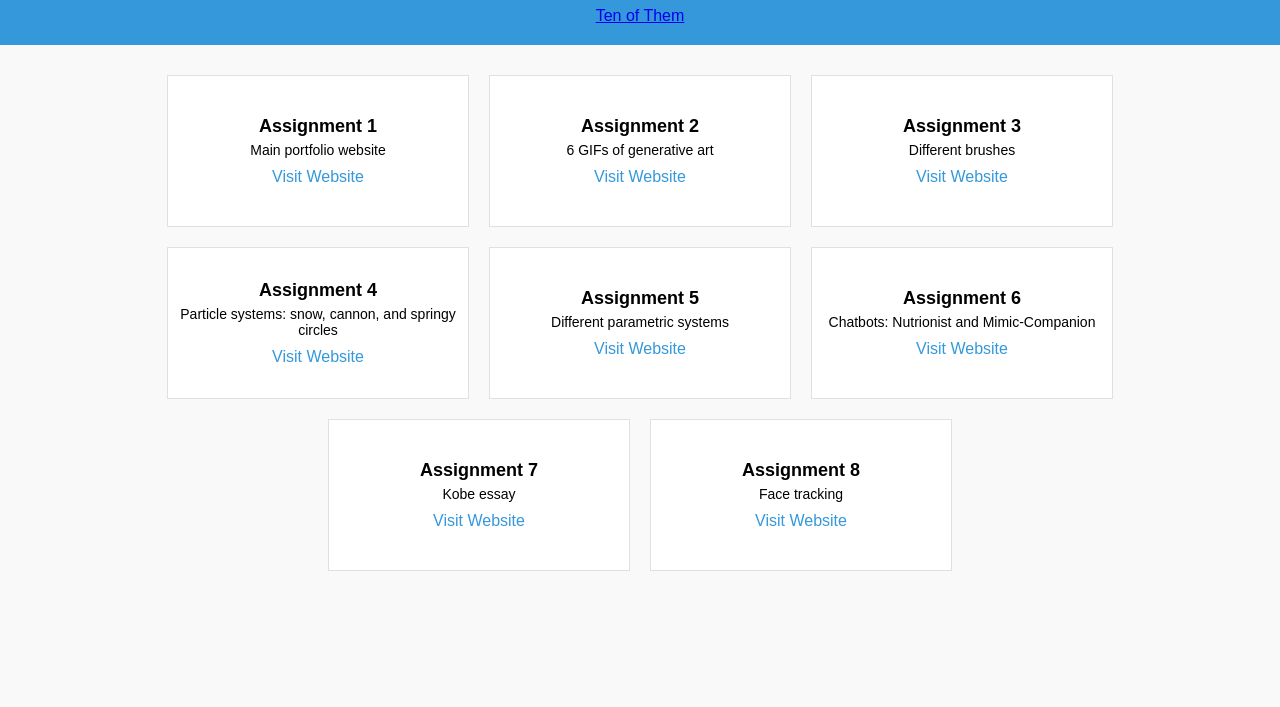
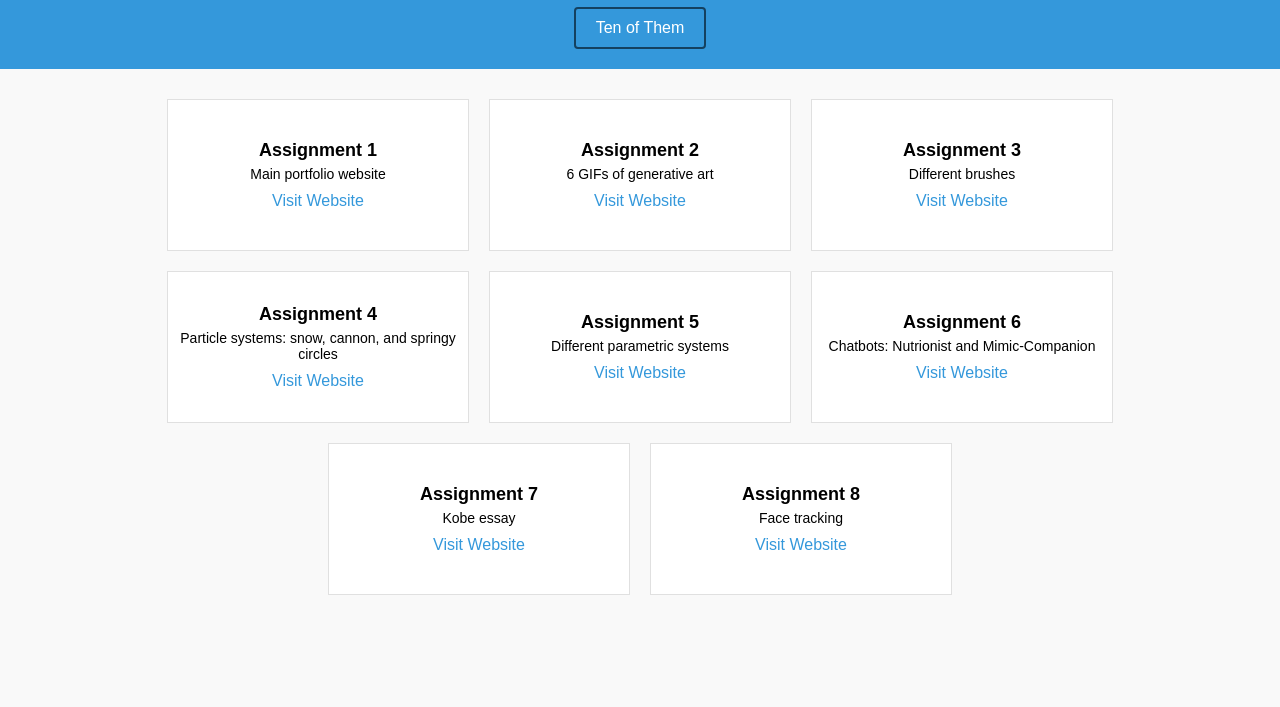
Before and after one commit to billyin0702/billyin0702.github.io, a plain HTML site: page archive/cs327/my_work.html in a window 1280 px wide. Shown: the part 93-800 px from the top of the page. Drawn offline with Linux system fonts and the light colour scheme; a script that the page names is missing.

Commit message:
Added cs327-ec-1 page 1

```diff
--- a/archive/cs327/my_work.html
+++ b/archive/cs327/my_work.html
@@ -10,7 +10,7 @@
 
   <header>
     <h1>Bill's CS327 Work</h1>
-    <a href="ten_of_them.html" class="ass-button">Ten of Them</a>
+    <a href="ten_of_them.html" class="port-button">Ten of Them</a>
   </header>
 
   <div class="links-container" id="linksContainer">
--- a/archive/cs327/style2.css
+++ b/archive/cs327/style2.css
@@ -63,3 +63,23 @@ header {
 .link:hover {
   color: #2980b9; /* Darker blue color on hover */
 }
+
+/* styles.css */
+
+.port-button {
+  display: inline-block;
+  padding: 10px 20px;
+  font-size: 16px;
+  text-align: center;
+  text-decoration: none;
+  color: #ffffff; /* White text color */
+  background-color: #3498db; /* Blue background color */
+  border: 2px solid #144160; /* Blue border color */
+  border-radius: 4px; /* Rounded corners */
+  transition: background-color 0.3s, color 0.3s; /* Smooth transition effect */
+}
+
+.port-button:hover {
+  background-color: #2980b9; /* Darker blue background color on hover */
+  color: #ffffff; /* White text color on hover */
+}
--- a/archive/cs327/styles3.css
+++ b/archive/cs327/styles3.css
@@ -63,29 +63,22 @@ header {
   overflow-y: auto; /* Enable vertical scrolling */
 }
 
-/* Basic Button Styles */
-.ass-button {
+/* styles.css */
+
+.port-button {
   display: inline-block;
   padding: 10px 20px;
   font-size: 16px;
   text-align: center;
   text-decoration: none;
-  cursor: pointer;
-  border: 2px solid #3498db; /* Border color */
-  color: #3498db; /* Text color */
+  color: #ffffff; /* White text color */
+  background-color: #3498db; /* Blue background color */
+  border: 2px solid #3498db; /* Blue border color */
   border-radius: 4px; /* Rounded corners */
   transition: background-color 0.3s, color 0.3s; /* Smooth transition effect */
-  margin-right: 20px;
 }
 
-/* Hover State */
-.ass-button:hover {
-background-color: #3498db; /* Background color on hover */
-color: #ffffff; /* Text color on hover */
+.port-button:hover {
+  background-color: #2980b9; /* Darker blue background color on hover */
+  color: #ffffff; /* White text color on hover */
 }
-
-/* Additional Styling (Optional) */
-.ass-button:active {
-transform: translateY(1px); /* Add a subtle press effect when clicked */
-box-shadow: 0 2px 4px rgba(0, 0, 0, 0.1); /* Add a subtle shadow */
-}
```
Also changed, not shown: archive/cs327/ten_of_them.html (+1 -2 lines).
